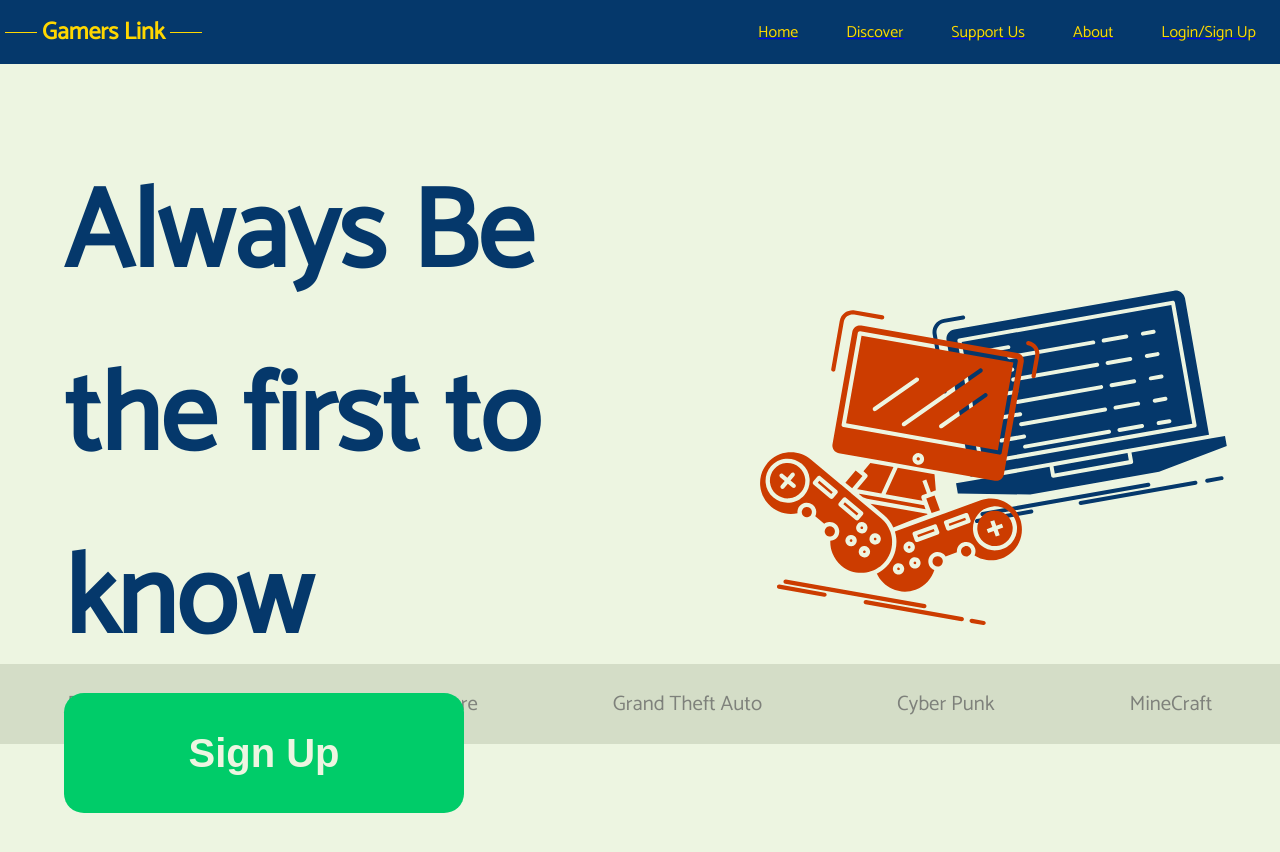
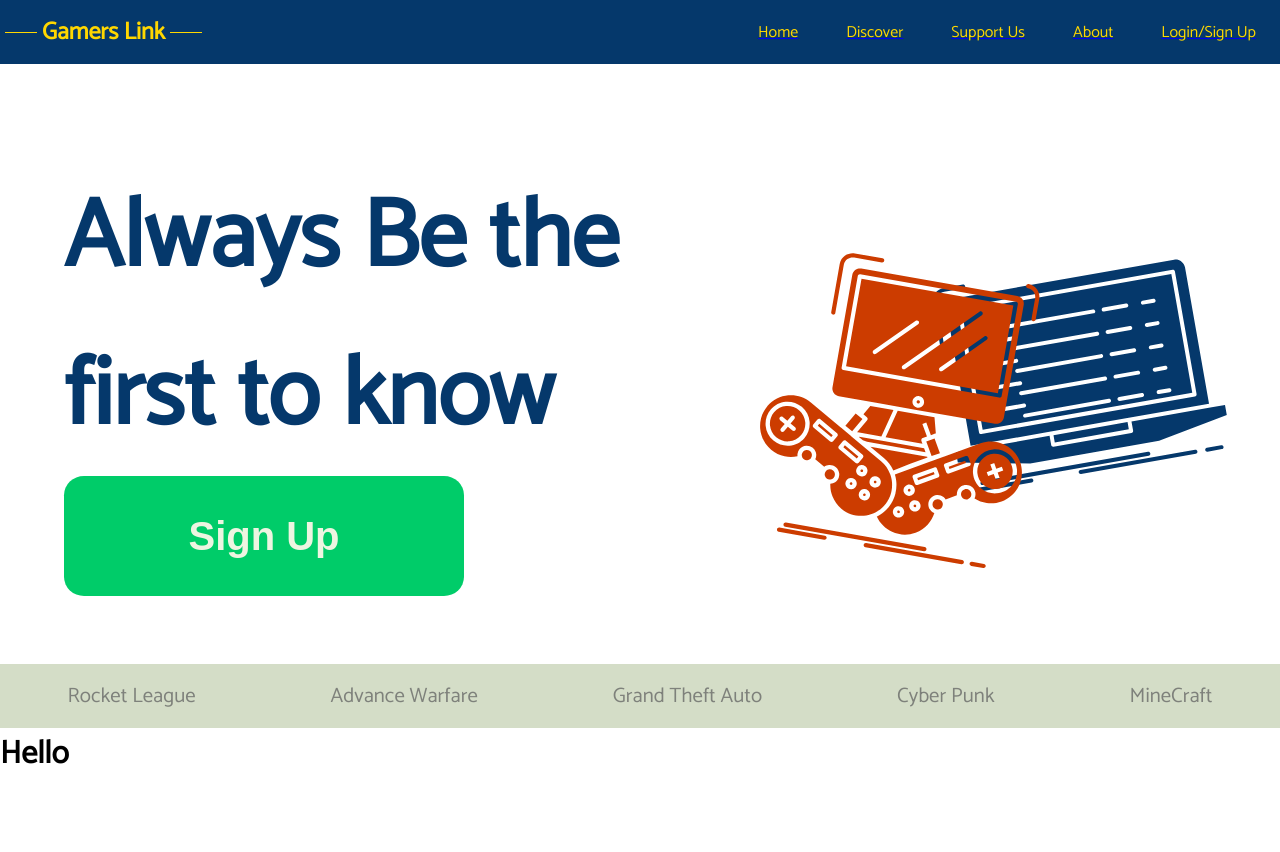
Before and after one commit to emmanuel-brown/Gamers_Link, a React (Create React App) app in the folder client/: page / in a window 1280 px wide. Shown: the top 852 px of the page. After the commit the page ends 800 px from the top, so only its background shows below. Built offline with nearby package versions, Linux system fonts and the light colour scheme.

Commit message:
move home accessories to components

```diff
--- a/client/src/components/cssUtils.scss
+++ b/client/src/components/cssUtils.scss
@@ -6,6 +6,7 @@ $accent4: #000000;
 $accent5: #EDF5E1;
 $accent52: #d4ddc7;
 $accent53: #7e817b;
+$accent54: #fff;
 $accent6: #E7717D;
 $accent7: #5CDB95;
 $accent8:#8EE4AF;
--- /dev/null
+++ b/client/src/components/home/content/Desktop/content.scss
@@ -0,0 +1 @@
+@import '../../../cssUtils.scss'
--- /dev/null
+++ b/client/src/components/home/content/Desktop/index.jsx
@@ -0,0 +1,7 @@
+import React from 'react'
+
+const Content = () =>(
+    <h1>Hello</h1>
+)
+
+export default Content
--- /dev/null
+++ b/client/src/components/home/content/index.jsx
@@ -0,0 +1,22 @@
+import React, {useState} from 'react'
+import Desktop from './Desktop'
+
+const Content = () =>{
+
+    const [ vpWidth, setVpWidth ] = useState(window.innerWidth)
+
+    const display = () => {
+        if(vpWidth >= 1000) return <Desktop />
+        // if(vpWidth > 900) return <Tablet />
+        // if(vpWidth <= 900) return <Mobile />
+    }
+
+    const check = () => setVpWidth(window.innerWidth)
+
+    setInterval(check, 1000);
+    return(
+        display()
+    )
+}
+
+export default Content
--- a/client/src/pages/Home/Desktop/home.scss
+++ b/client/src/components/home/hero/Desktop/desktop.scss
@@ -1,23 +1,26 @@
-@import '../../../components/cssUtils.scss';
+@import '../../../cssUtils.scss';
+
+body{
+    background-color: $accent54;
+}
 
 #Home-Desktop{
-    height: 100vh;
     .hero{
         height: 75vh;
-        background-color: $accent5;
+        // background-color: $accent54;
         position: relative;
         &-container{
-            height: 100vh;
+            // height: 100vh;
             position: relative;
             display: flex;
             // justify-content: space-around;
             margin: 0 1em;
             max-width: 3000px;
-            min-width: 1000px;
-            height: 800px;
-            background-color: transparent;
+            min-width: 900px;
+            // height: 800px;
+            // background-color: transparent;
             padding: 3em;
-            padding-top: 5em;
+            padding-top: 6em;
             padding-bottom: 0;
         }
     }
@@ -80,7 +83,7 @@
 
 
 #Home-Desktop .partners{
-    height: 10vh;
+    height: 8vh;
     background-color: $accent52;
     display: flex;
     justify-content: space-around;
@@ -88,3 +91,13 @@
     font-size: 1.3em;
     color: $accent53;
 }
+
+@media only screen and (max-width: 1440px){
+    #Home-Desktop .hero-container{
+        &-left{
+            &-txt{
+                font-size: 6em;
+            }
+        }
+    }
+}
--- /dev/null
+++ b/client/src/components/home/hero/Desktop/index.jsx
@@ -0,0 +1,32 @@
+import React from 'react'
+import {Link} from 'react-router-dom'
+import './desktop.scss'
+import consoles from '../../images/console.svg'
+import computer from '../../images/computer.svg'
+
+const Desktop = () =>(
+    <main id="Home-Desktop">
+        <section className="hero">
+            <div className="hero-container">
+                <div className="hero-container-left">
+                    <h1 className="hero-container-left-txt">Always Be the first to know</h1>
+                    <Link to='/account'><button className="hero-container-left-bttn">Sign Up</button></Link>
+                </div>
+                <div className="hero-container-right">
+                    <img className="hero-container-right-image-1" src={consoles} alt="Console"/>
+                    <img className="hero-container-right-image-2" src={computer} alt="computer"/>
+                </div>
+            </div>
+        </section>
+        <section className="partners">
+            <p className="partners-txt">Rocket League</p>
+            <p className="partners-txt">Advance Warfare</p>
+            <p className="partners-txt">Grand Theft Auto</p>
+            <p className="partners-txt">Cyber Punk</p>
+            <p className="partners-txt">MineCraft</p>
+        </section>
+    </main>
+)
+
+
+export default Desktop
--- /dev/null
+++ b/client/src/components/home/hero/index.jsx
@@ -0,0 +1,22 @@
+import React, {useState} from 'react'
+import Desktop from './Desktop'
+
+const Hero = () =>{
+
+    const [ vpWidth, setVpWidth ] = useState(window.innerWidth)
+
+    const display = () => {
+        if(vpWidth >= 1000) return <Desktop />
+        // if(vpWidth > 900) return <Tablet />
+        // if(vpWidth <= 900) return <Mobile />
+    }
+
+    const check = () => setVpWidth(window.innerWidth)
+
+    setInterval(check, 1000);
+    return(
+        display()
+    )
+}
+
+export default Hero
--- a/client/src/pages/Account/tablet/tablet.scss
+++ b/client/src/pages/Account/tablet/tablet.scss
@@ -57,11 +57,12 @@ body{
                     height: 2em;
                     padding: 2px;
                     border: {
-                        bottom-left-radius: 3% 25%;
-                        top-left-radius: 3% 25%;
-                        bottom-right-radius: 3% 25%;
-                        top-right-radius: 3% 25%;
+                        bottom-left-radius: 1% 10%;
+                        top-left-radius: 1% 10%;
+                        bottom-right-radius: 1% 10%;
+                        top-right-radius: 1% 10%;
                     }
+                    border: 1px solid $accent2;
                 }
             }
             &-bttns{
--- a/client/src/pages/Home/Desktop/index.jsx
+++ /dev/null
@@ -1,34 +0,0 @@
-import React from 'react'
-import {Link} from 'react-router-dom'
-import './home.scss'
-import consoles from '../images/console.svg'
-import computer from '../images/computer.svg'
-
-const Desktop = () =>{
-
-    return(
-        <main id="Home-Desktop">
-            <section className="hero">
-                <div className="hero-container">
-                    <div className="hero-container-left">
-                        <h1 className="hero-container-left-txt">Always Be the first to know</h1>
-                        <Link to='/account'><button className="hero-container-left-bttn">Sign Up</button></Link>
-                    </div>
-                    <div className="hero-container-right">
-                        <img className="hero-container-right-image-1" src={consoles} alt="Console"/>
-                        <img className="hero-container-right-image-2" src={computer} alt="computer"/>
-                    </div>
-                </div>
-            </section>
-            <section className="partners">
-                <p className="partners-txt">Rocket League</p>
-                <p className="partners-txt">Advance Warfare</p>
-                <p className="partners-txt">Grand Theft Auto</p>
-                <p className="partners-txt">Cyber Punk</p>
-                <p className="partners-txt">MineCraft</p>
-            </section>
-        </main>
-    )
-}
-
-export default Desktop
--- a/client/src/pages/Home/index.jsx
+++ b/client/src/pages/Home/index.jsx
@@ -1,22 +1,12 @@
 import React, {useState} from 'react'
-import Desktop from './Desktop'
+import Hero from '../../components/home/hero'
+import Content from '../../components/home/content'
 
-const Home = () =>{
-
-    const [ vpWidth, setVpWidth ] = useState(window.innerWidth)
-
-    const display = () => {
-        if(vpWidth >= 1000) return <Desktop />
-        // if(vpWidth > 900) return <Tablet />
-        // if(vpWidth <= 900) return <Mobile />
-    }
-
-    const check = () => setVpWidth(window.innerWidth)
-
-    setInterval(check, 1000);
-    return(
-        display()
-    )
-}
+const Home = () =>(
+    <>
+        <Hero />
+        <Content />
+    </>
+)
 
 export default Home
```
Also changed, not shown: client/src/components/home/images/computer.svg (renamed from client/src/pages/Home/images/computer.svg), client/src/components/home/images/console.svg (renamed from client/src/pages/Home/images/console.svg).
